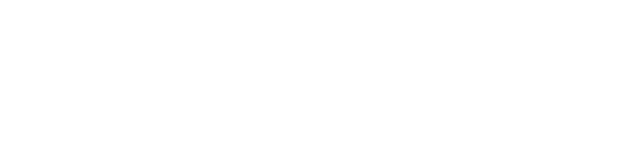
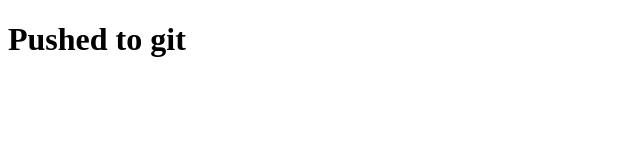
Before and after one commit to Nierowheezy/git-one, a plain HTML site: page index.html in a window 1280 px wide. Shown: the whole page, without its empty margins (0-640 px from the left). Drawn offline with Linux system fonts and the light colour scheme.

Commit message:
added h1 to the index file

```diff
--- a/index.html
+++ b/index.html
@@ -5,6 +5,6 @@
     <title>My First Commit</title>
   </head>
   <body>
-
+    <h1>Pushed to git</h1>
   </body>
 </html>
```
